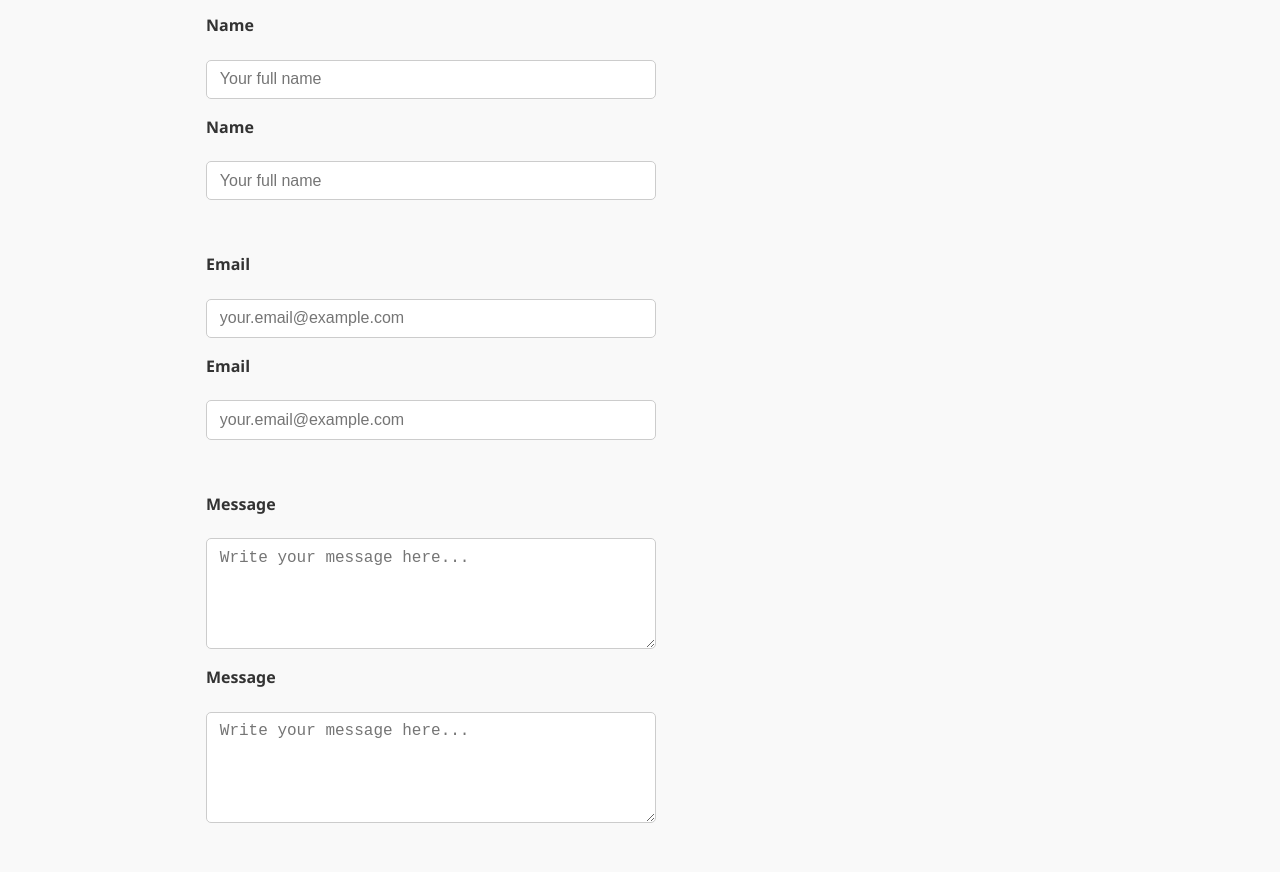
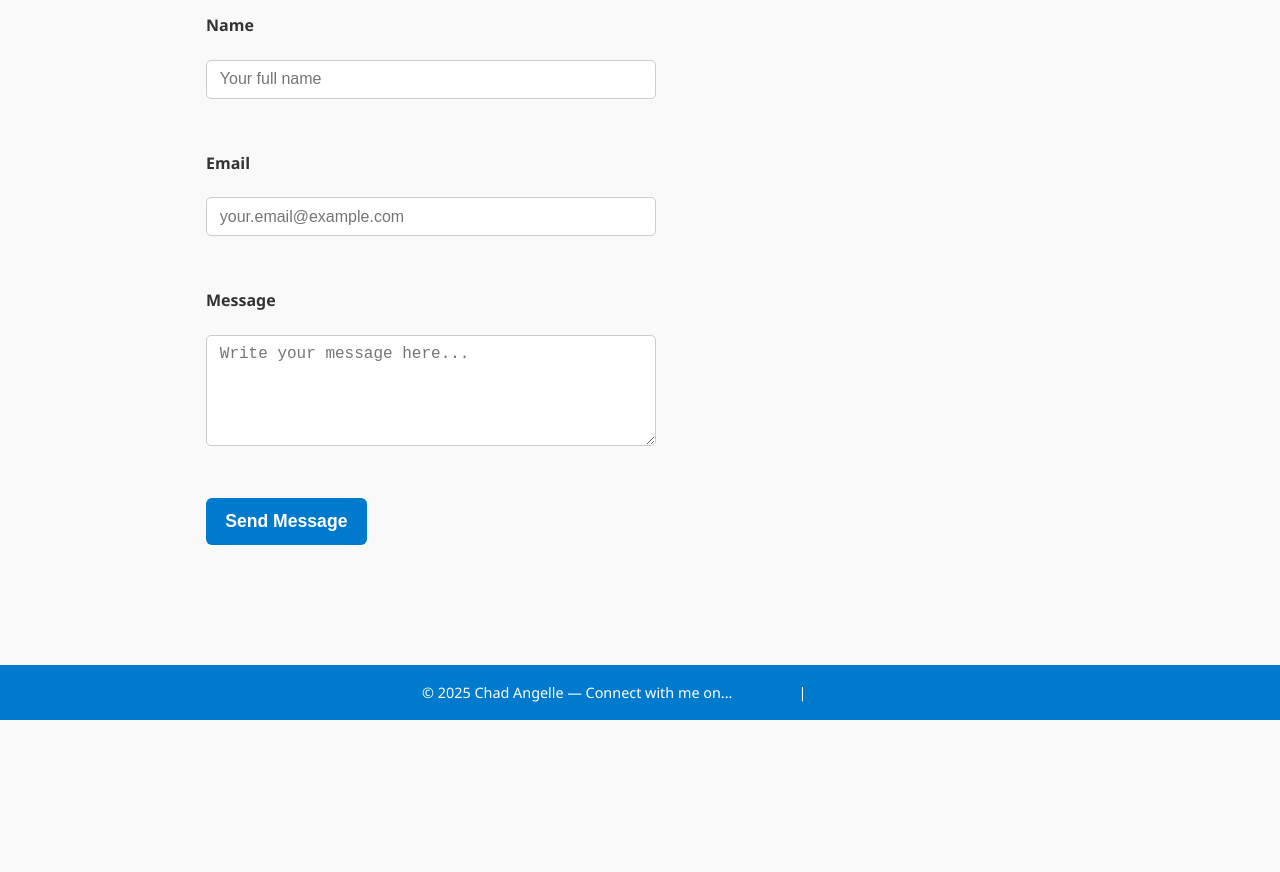
Before and after one commit to cdangelle/personalbrand, a plain HTML site: page index.html in a window 1280 px wide. Shown: the part 3451-4323 px from the top of the page. After the commit the page ends 4171 px from the top, so only its background shows below. Drawn offline with Linux system fonts and the light colour scheme.

Commit message:
Update index.html
Fixed duplicating issue introduced by error handling

```diff
--- a/index.html
+++ b/index.html
@@ -353,18 +353,12 @@
       <form action="mailto:your.email@example.com" method="POST" enctype="text/plain" aria-label="Contact form">
         <label for="name">Name</label>
         <input type="text" id="name" name="name" required placeholder="Your full name" />
-        <label for="name">Name</label>
-        <input type="text" id="name" name="name" required placeholder="Your full name" />
         <span class="error" id="error-name" aria-live="polite"></span>
 
         <label for="email">Email</label>
         <input type="email" id="email" name="email" required placeholder="your.email@example.com" />
-        <label for="email">Email</label>
-        <input type="email" id="email" name="email" required placeholder="your.email@example.com" />
         <span class="error" id="error-email" aria-live="polite"></span>
 
-        <label for="message">Message</label>
-        <textarea id="message" name="message" rows="5" required placeholder="Write your message here..."></textarea>
         <label for="message">Message</label>
         <textarea id="message" name="message" rows="5" required placeholder="Write your message here..."></textarea>
         <span class="error" id="error-message" aria-live="polite"></span>
```
